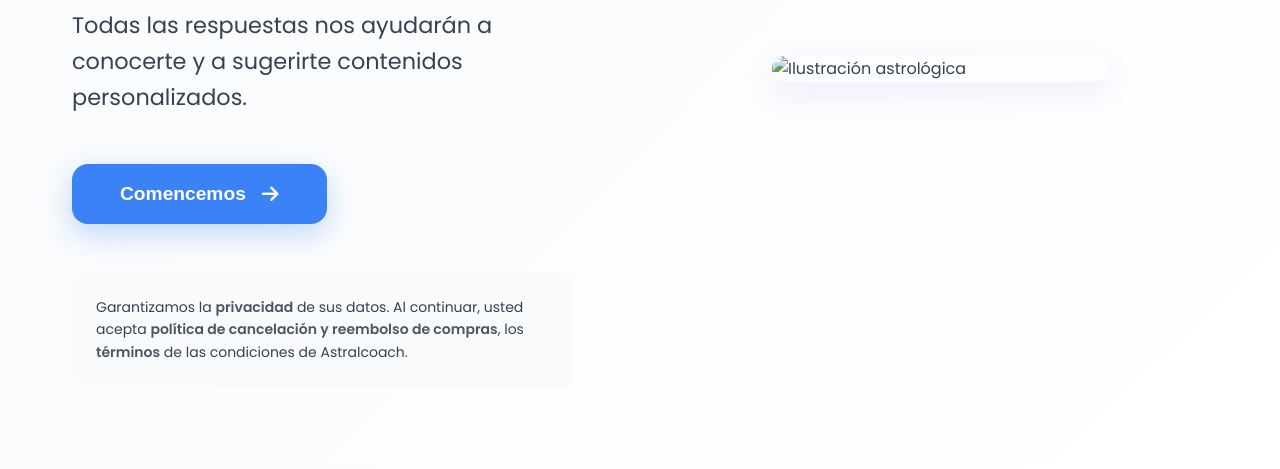
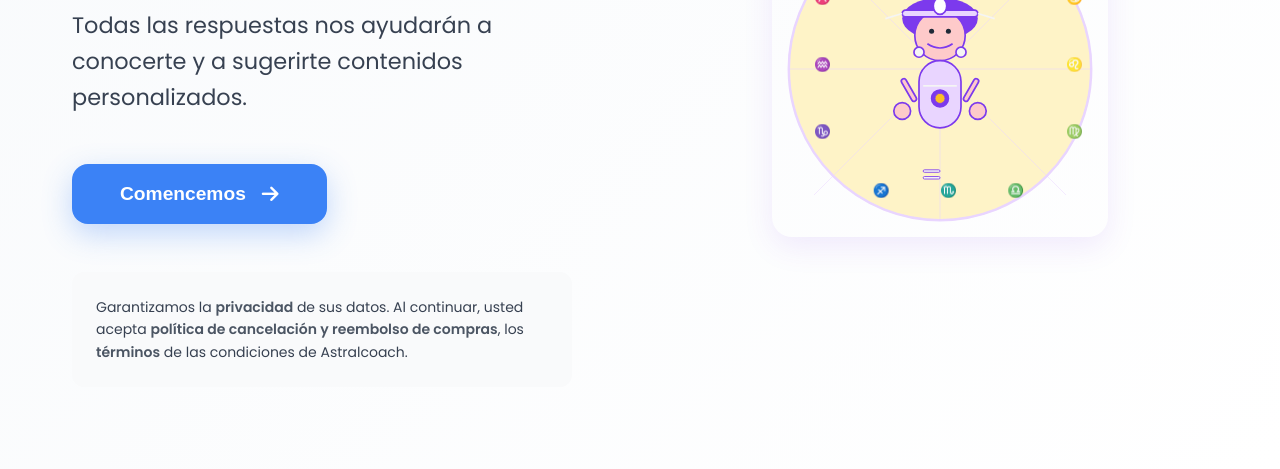
Before and after one commit to Aguti1902/cartaastral, a website: page intro.html in a window 1280 px wide. Shown: the part 404-873 px from the top of the page. Drawn offline with Linux system fonts and the light colour scheme.

Commit message:
🎨 Crear imagen SVG astrológica: mujer con diadema, joyas y símbolos zodiacales en estilo flat

```diff
--- a/intro.html
+++ b/intro.html
@@ -56,7 +56,7 @@
             <!-- Columna Derecha: Tu Imagen -->
             <div class="intro-right">
                 <div class="intro-illustration">
-                    <img src="images/intro-illustration.png" alt="Ilustración astrológica" class="user-illustration">
+                    <img src="images/intro-illustration.svg" alt="Ilustración astrológica" class="user-illustration">
                 </div>
             </div>
         </div>
```
Also changed, not shown: images/intro-illustration.svg (added).
